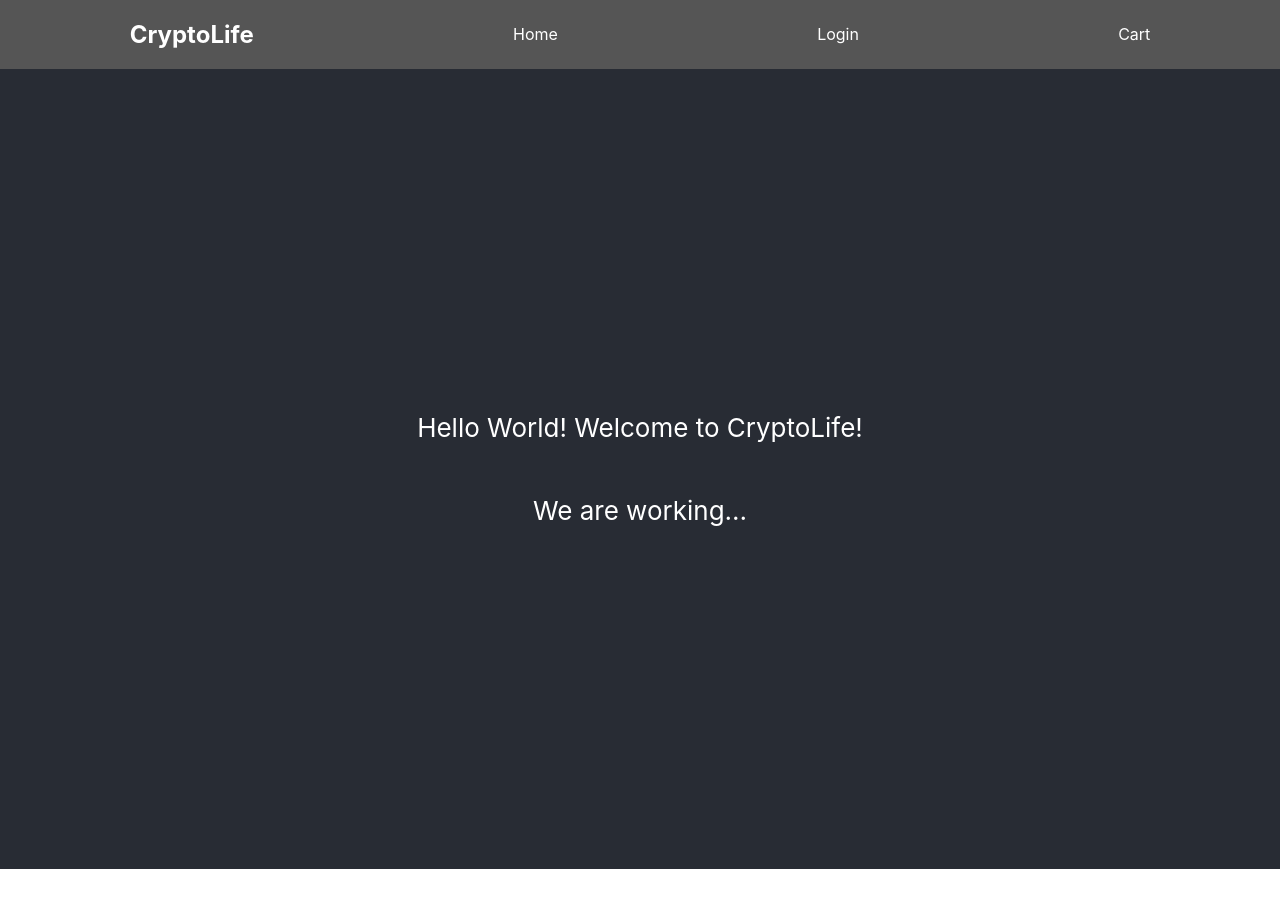
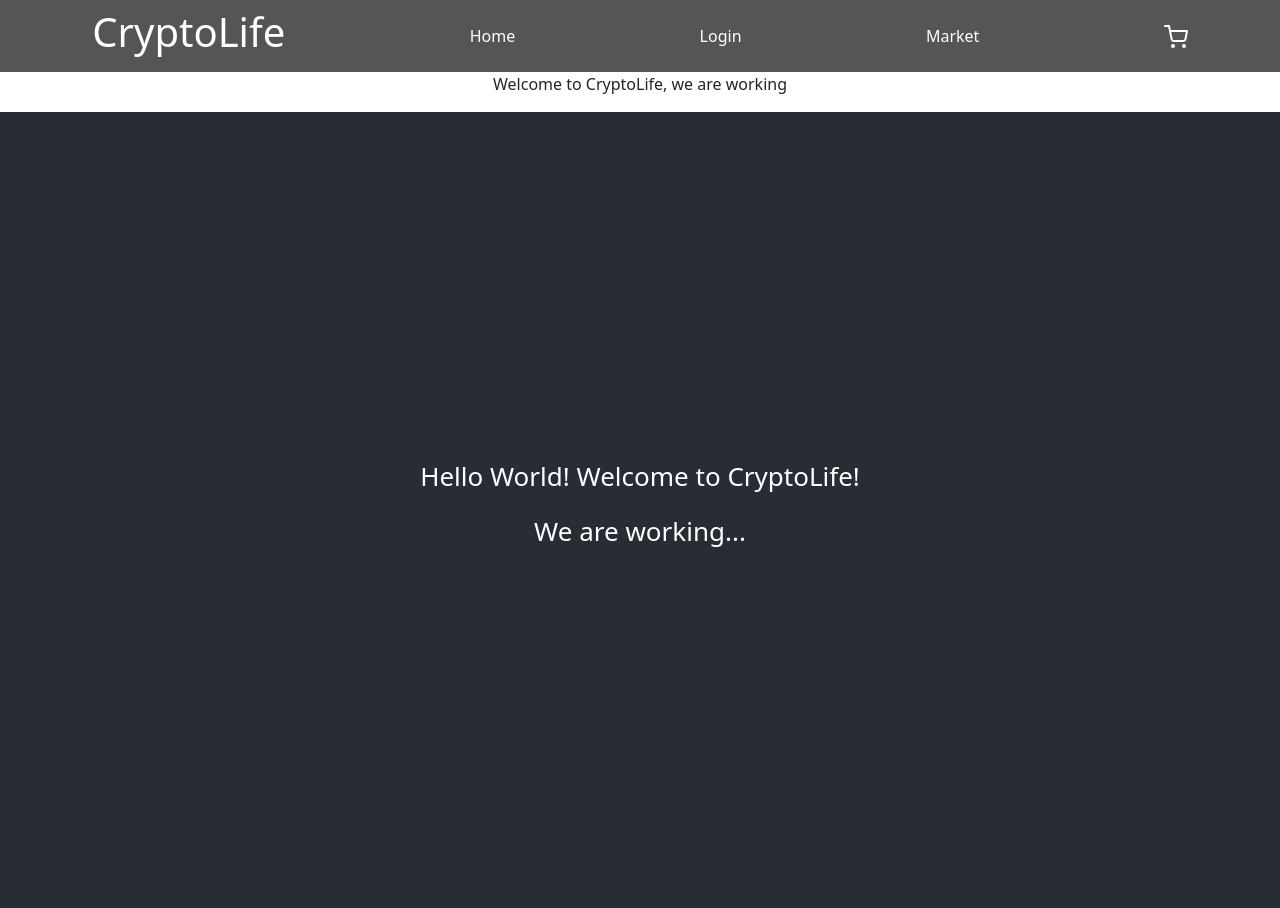
Before and after one commit to tomassalvatore/cryptolife-salvatore, a React (Create React App) app: page / in a window 1280 px wide. Shown: the top 908 px of the page. Before the commit the page ends 869 px from the top, so only its background shows below. Built offline with nearby package versions, Linux system fonts and the light colour scheme.

Commit message:
Agregando NavBar y CartWidget

```diff
--- a/package.json
+++ b/package.json
@@ -3,10 +3,15 @@
   "version": "0.1.0",
   "private": true,
   "dependencies": {
+    "@fortawesome/fontawesome-svg-core": "^1.2.36",
+    "@fortawesome/free-solid-svg-icons": "^5.15.4",
+    "@fortawesome/react-fontawesome": "^0.1.16",
     "@testing-library/jest-dom": "5.15.0",
     "@testing-library/react": "11.2.7",
     "@testing-library/user-event": "12.8.3",
+    "bootstrap": "^5.1.3",
     "react": "17.0.2",
+    "react-bootstrap": "^2.0.2",
     "react-dom": "17.0.2",
     "react-scripts": "4.0.3",
     "web-vitals": "1.1.2"
--- a/src/App.js
+++ b/src/App.js
@@ -1,11 +1,14 @@
 //import logo from './logo.svg';
+import 'bootstrap/dist/css/bootstrap.min.css';
 import './App.css';
+import ItemListContainer from './components/ItemListContainer/ItemListContainer';
 import Navbar from './components/NavBar/NavBar';
 
 function App() {
   return (
     <div className='App'>
       <Navbar />
+      <ItemListContainer greeting={'Welcome to CryptoLife, we are working'} />
       <header className='App-header'>
         <p>Hello World! Welcome to CryptoLife!</p>
         <p>We are working...</p>
--- /dev/null
+++ b/src/components/CartWidget/CartWidget.js
@@ -0,0 +1,12 @@
+import React from 'react';
+import { ReactComponent as CartLogo } from './shopping-cart.svg';
+
+function CartWidget(params) {
+  return (
+    <a href='/'>
+      <CartLogo />
+    </a>
+  );
+}
+
+export default CartWidget;
--- /dev/null
+++ b/src/components/ItemListContainer/ItemListContainer.js
@@ -0,0 +1,11 @@
+import React from 'react';
+
+const ItemListContainer = ({ greeting }) => {
+  return (
+    <div>
+      <p>{greeting}</p>
+    </div>
+  );
+};
+
+export default ItemListContainer;
--- a/src/components/NavBar/NavBar.js
+++ b/src/components/NavBar/NavBar.js
@@ -1,4 +1,5 @@
 import { React } from 'react';
+import CartWidget from '../CartWidget/CartWidget';
 import './NavBar.css';
 
 function Navbar() {
@@ -7,7 +8,8 @@ function Navbar() {
       <h1 className='company-name'>CryptoLife</h1>
       <a href='/'>Home</a>
       <a href='/'>Login</a>
-      <a href='/'>Cart</a>
+      <a href='/'>Market</a>
+      <CartWidget />
     </nav>
   );
 }
```
Also changed, not shown: src/components/CartWidget/shopping-cart.svg (added), 1 other file (tests, documents, lock files or other folders).
